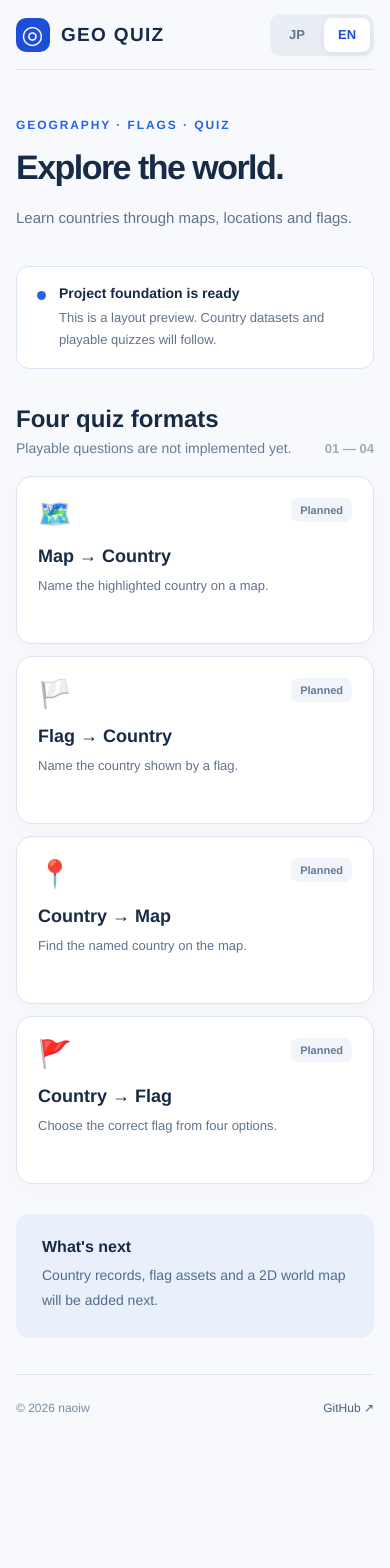
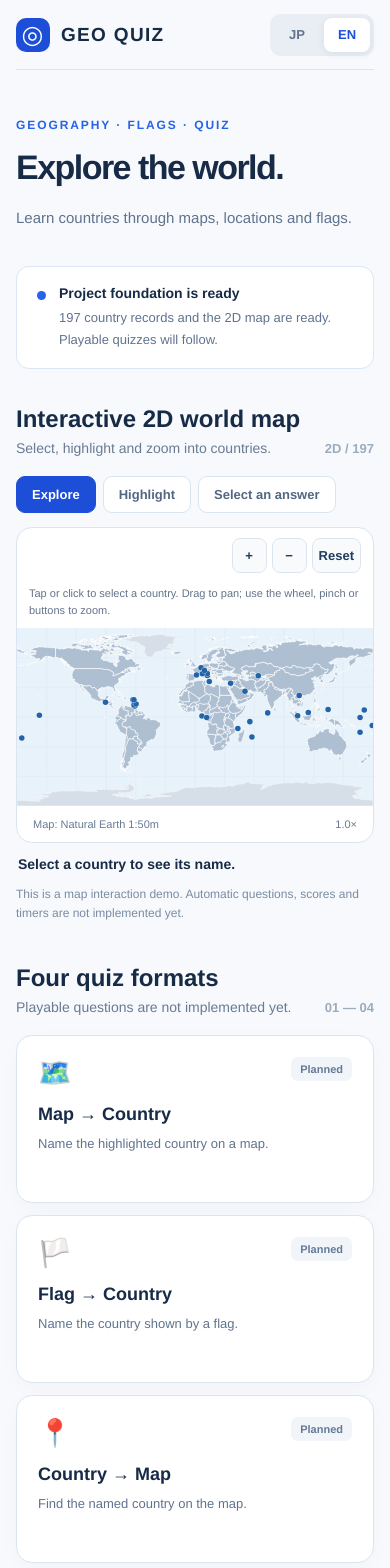
Before and after one commit to naoiw/geo-quiz, a React (Vite) app: page / in a window 390 px wide. Shown: the top 1568 px of the page. Before the commit the page ends 1441 px from the top, so only its background shows below. Built offline with nearby package versions, Linux system fonts and the light colour scheme.

Commit message:
feat: integrate interactive map preview and documentation (#3)

```diff
--- a/src/app/App.css
+++ b/src/app/App.css
@@ -55,3 +55,96 @@ main.page-container { flex: 1; }
   .mode-card { min-height: 168px; padding: 21px; }
   .next-step { margin-bottom: 36px; }
 }
+
+.map-demo {
+  margin-bottom: 56px;
+}
+
+.map-demo__settings {
+  display: flex;
+  align-items: center;
+  justify-content: space-between;
+  gap: 16px;
+  flex-wrap: wrap;
+  margin-bottom: 14px;
+}
+
+.map-demo__modes {
+  display: flex;
+  flex-wrap: wrap;
+  gap: 7px;
+}
+
+.map-demo__modes button {
+  min-height: 37px;
+  padding: 8px 15px;
+  border: 1px solid #d9e5f1;
+  border-radius: 9px;
+  background: #fff;
+  color: #526782;
+  font-size: 13px;
+  font-weight: 700;
+  cursor: pointer;
+}
+
+.map-demo__modes button.is-active {
+  border-color: #1d4ed8;
+  background: #1d4ed8;
+  color: #fff;
+}
+
+.map-demo__target {
+  display: flex;
+  align-items: center;
+  gap: 10px;
+  color: #526782;
+  font-size: 13px;
+  font-weight: 700;
+}
+
+.map-demo__target select {
+  max-width: 215px;
+  min-height: 37px;
+  padding: 7px 26px 7px 10px;
+  border: 1px solid #cbd9e8;
+  border-radius: 9px;
+  color: #172b47;
+  background: #fff;
+  font: inherit;
+}
+
+.map-demo__question {
+  margin: 8px 0 13px;
+  color: #1e3a5f;
+  font-size: 14px;
+  font-weight: 700;
+}
+
+.map-demo__feedback {
+  min-height: 38px;
+  padding: 13px 2px 5px;
+  font-size: 14px;
+  font-weight: 700;
+}
+
+.map-demo__notice {
+  margin: 4px 0 0;
+  color: #7a8ca2;
+  font-size: 12px;
+  line-height: 1.6;
+}
+
+@media (max-width: 620px) {
+  .map-demo {
+    margin-bottom: 40px;
+  }
+
+  .map-demo__settings {
+    align-items: stretch;
+  }
+
+  .map-demo__target select {
+    flex: 1;
+    max-width: 100%;
+  }
+}
--- a/src/app/App.tsx
+++ b/src/app/App.tsx
@@ -1,11 +1,39 @@
+import { useState } from "react";
 import { ModeCard } from "../components/ModeCard";
+import { countries, findCountry, getCountryName } from "../country-data";
 import { quizModes } from "../features/quiz/modes";
 import { translate, type MessageKey } from "../i18n/messages";
 import { useLocale } from "../i18n/useLocale";
+import { WorldMap } from "../map/WorldMap";
+
+type MapDemoMode = "explore" | "highlight" | "answer";
 
 export function App() {
   const { locale, setLocale } = useLocale();
   const t = (key: MessageKey) => translate(locale, key);
+  const [mapMode, setMapMode] = useState<MapDemoMode>("explore");
+  const [targetId, setTargetId] = useState("JP");
+  const [selectedId, setSelectedId] = useState<string | null>(null);
+  const target = findCountry(targetId);
+  const selection = selectedId ? findCountry(selectedId) : undefined;
+
+  const selectMode = (mode: MapDemoMode) => {
+    setMapMode(mode);
+    setSelectedId(null);
+  };
+
+  const changeTarget = (id: string) => {
+    setTargetId(id);
+    setSelectedId(null);
+  };
+
+  const selectionText = mapMode === "answer"
+    ? selectedId
+      ? selectedId === targetId ? t("mapCorrect") : t("mapIncorrect")
+      : t("mapAnswerHelp")
+    : selection
+      ? t("mapSelected") + getCountryName(selection, locale)
+      : t("mapExploreHelp");
 
   return (
     <div className="app-shell">
@@ -32,6 +60,63 @@ export function App() {
               <p>{t("foundationBody")}</p>
             </div>
           </div>
+        </section>
+
+        <section className="map-demo" aria-labelledby="map-title">
+          <div className="section-heading">
+            <div>
+              <h2 id="map-title">{t("mapSection")}</h2>
+              <p>{t("mapSectionBody")}</p>
+            </div>
+            <span className="section-count">2D / 197</span>
+          </div>
+          <div className="map-demo__settings">
+            <div className="map-demo__modes" role="group" aria-label={t("mapModeLabel")}>
+              {(["explore", "highlight", "answer"] as const).map((mode) => (
+                <button
+                  type="button"
+                  key={mode}
+                  aria-pressed={mapMode === mode}
+                  className={mapMode === mode ? "is-active" : ""}
+                  onClick={() => selectMode(mode)}
+                >
+                  {t(mode === "explore" ? "mapExplore" : mode === "highlight" ? "mapHighlight" : "mapAnswer")}
+                </button>
+              ))}
+            </div>
+            {mapMode !== "explore" && (
+              <label className="map-demo__target">
+                {t("mapTarget")}
+                <select value={targetId} onChange={(event) => changeTarget(event.target.value)}>
+                  {countries.map((country) => (
+                    <option key={country.id} value={country.id}>{getCountryName(country, locale)}</option>
+                  ))}
+                </select>
+              </label>
+            )}
+          </div>
+          {mapMode === "answer" && target && (
+            <p className="map-demo__question">
+              {locale === "ja"
+                ? "地図から「" + getCountryName(target, locale) + "」を選択してください。"
+                : "Select " + getCountryName(target, locale) + " on the map."}
+            </p>
+          )}
+          {mapMode === "highlight" && (
+            <p className="map-demo__question">{t("mapHighlightHelp")}</p>
+          )}
+          <WorldMap
+            locale={locale}
+            mode={mapMode}
+            highlightedCountryId={mapMode === "highlight" ? targetId : null}
+            selectedCountryId={selectedId}
+            focusCountryId={mapMode === "highlight" ? targetId : null}
+            onCountrySelect={setSelectedId}
+          />
+          <div className="map-demo__feedback" role="status" aria-live="polite">
+            {selectionText}
+          </div>
+          <p className="map-demo__notice">{t("mapNotice")}</p>
         </section>
 
         <section aria-labelledby="modes-title">
--- a/src/i18n/messages.ts
+++ b/src/i18n/messages.ts
@@ -6,7 +6,7 @@ const messages = {
     heading: "世界を、もっと知ろう。",
     intro: "地図の位置と国旗から、世界の国々を学ぶクイズ。",
     foundation: "開発基盤を準備しました",
-    foundationBody: "現在は画面構成のプレビューです。出題データとゲーム機能は順次追加します。",
+    foundationBody: "197件の国マスタと2D世界地図が利用可能です。クイズ本体は今後追加します。",
     modes: "4つのクイズ",
     modesBody: "各クイズの出題画面は今後実装します。",
     mapToName: "地図 → 国名",
@@ -19,7 +19,21 @@ const messages = {
     nameToFlagBody: "国名から正しい国旗を四択で選ぶ。",
     planned: "開発予定",
     nextStep: "次の開発",
-    nextStepBody: "国マスタ、国旗データ、2D世界地図を順に整備します。",
+    nextStepBody: "国旗データと出題・採点エンジンを順に整備します。",
+    mapSection: "2D世界地図",
+    mapSectionBody: "国の選択・強調・ズーム操作を試せます。",
+    mapModeLabel: "地図の試用モード",
+    mapExplore: "自由に選ぶ",
+    mapHighlight: "国を強調",
+    mapAnswer: "地図から回答",
+    mapTarget: "対象の国",
+    mapSelected: "選択した国：",
+    mapCorrect: "正解です。",
+    mapIncorrect: "不正解です。もう一度選べます。",
+    mapExploreHelp: "国を選択すると名前が表示されます。",
+    mapAnswerHelp: "国をタップ・クリックして回答してください。",
+    mapHighlightHelp: "選んだ国を黄色で強調します。",
+    mapNotice: "これは地図操作の確認用です。問題の自動出題・得点・制限時間は未実装です。",
     language: "表示言語",
   },
   en: {
@@ -27,7 +41,7 @@ const messages = {
     heading: "Explore the world.",
     intro: "Learn countries through maps, locations and flags.",
     foundation: "Project foundation is ready",
-    foundationBody: "This is a layout preview. Country datasets and playable quizzes will follow.",
+    foundationBody: "197 country records and the 2D map are ready. Playable quizzes will follow.",
     modes: "Four quiz formats",
     modesBody: "Playable questions are not implemented yet.",
     mapToName: "Map → Country",
@@ -40,7 +54,21 @@ const messages = {
     nameToFlagBody: "Choose the correct flag from four options.",
     planned: "Planned",
     nextStep: "What's next",
-    nextStepBody: "Country records, flag assets and a 2D world map will be added next.",
+    nextStepBody: "Flag assets and the quiz engine will be added next.",
+    mapSection: "Interactive 2D world map",
+    mapSectionBody: "Select, highlight and zoom into countries.",
+    mapModeLabel: "Map demo mode",
+    mapExplore: "Explore",
+    mapHighlight: "Highlight",
+    mapAnswer: "Select an answer",
+    mapTarget: "Target country",
+    mapSelected: "Selected: ",
+    mapCorrect: "Correct!",
+    mapIncorrect: "Not quite. Try again.",
+    mapExploreHelp: "Select a country to see its name.",
+    mapAnswerHelp: "Tap or click a country to answer.",
+    mapHighlightHelp: "The chosen country is highlighted in yellow.",
+    mapNotice: "This is a map interaction demo. Automatic questions, scores and timers are not implemented yet.",
     language: "Language",
   },
 };
```
Also changed, not shown: 4 other files (tests, documents, lock files or other folders).
